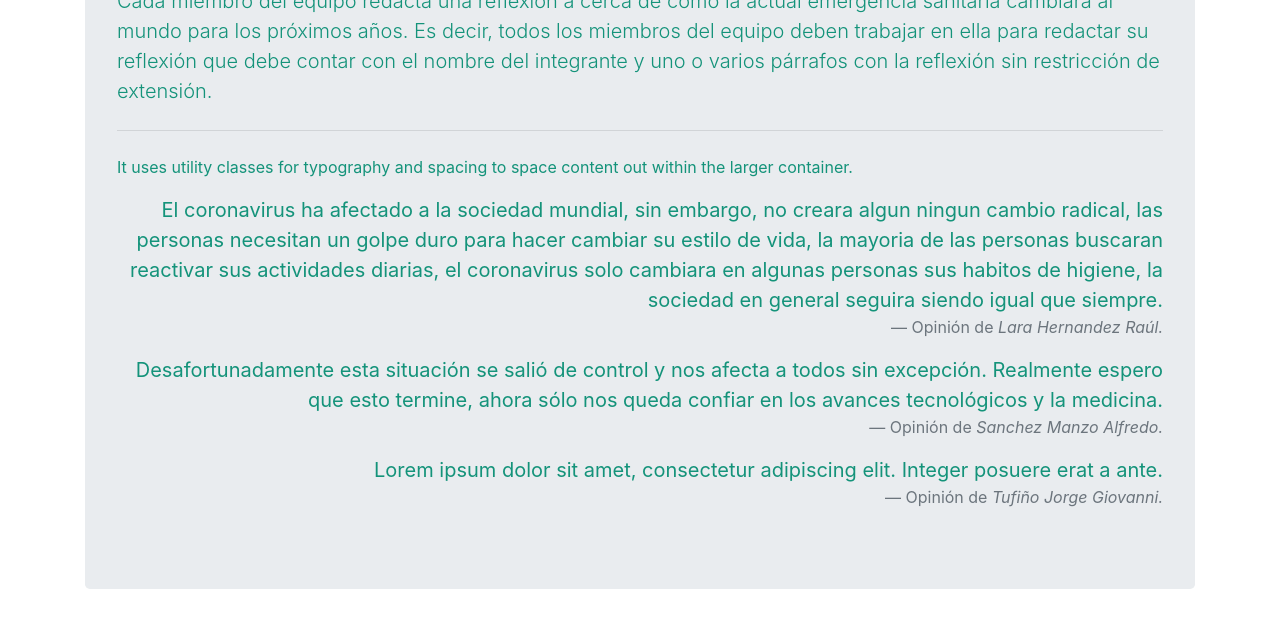
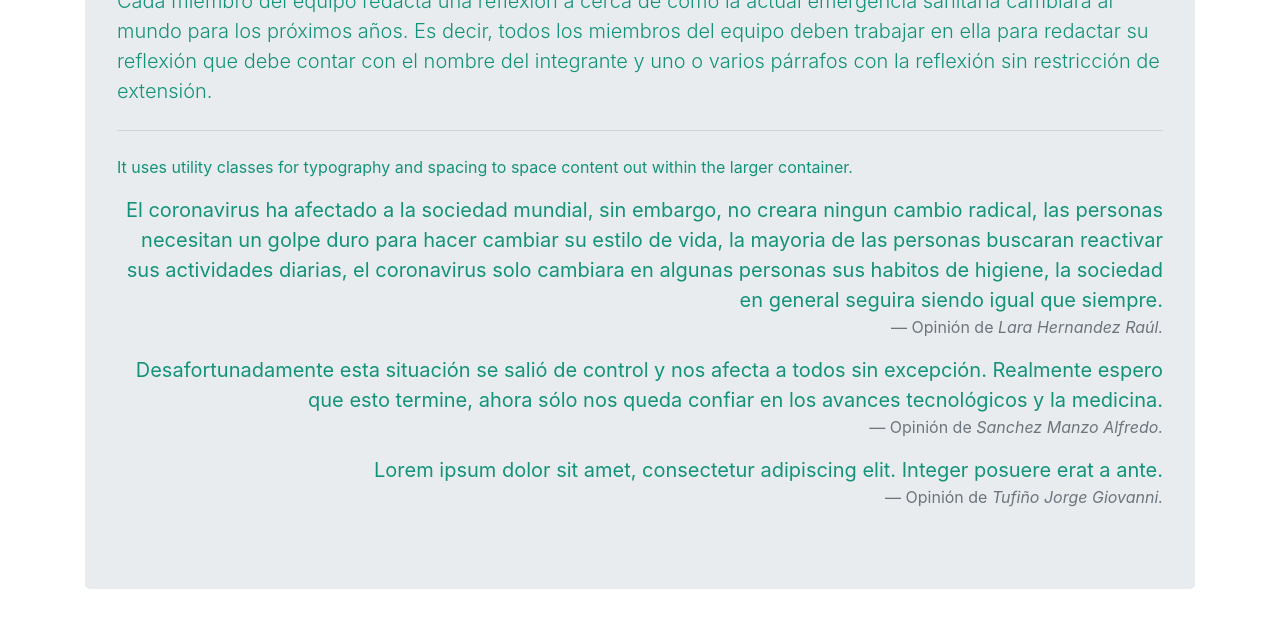
Before and after one commit to rallax-hack/tareaWebPage, a plain HTML site: page reflexion.html in a window 1280 px wide. Shown: the part 153-780 px from the top of the page. Drawn offline with Linux system fonts and the light colour scheme.

Commit message:
Comentario Raul 2

```diff
--- a/reflexion.html
+++ b/reflexion.html
@@ -14,7 +14,7 @@
  <p>It uses utility classes for typography and spacing to space content out within the larger container.</p>
 
  <blockquote class="blockquote text-right">
-  <p class="mb-0">El coronavirus ha afectado a la sociedad mundial, sin embargo, no creara algun ningun cambio radical, las personas necesitan un golpe duro para hacer cambiar su estilo de vida, la mayoria de las personas buscaran reactivar sus actividades diarias, el coronavirus solo cambiara en algunas personas sus habitos de higiene, la sociedad en general seguira siendo igual que siempre.</p>
+  <p class="mb-0">El coronavirus ha afectado a la sociedad mundial, sin embargo, no creara ningun cambio radical, las personas necesitan un golpe duro para hacer cambiar su estilo de vida, la mayoria de las personas buscaran reactivar sus actividades diarias, el coronavirus solo cambiara en algunas personas sus habitos de higiene, la sociedad en general seguira siendo igual que siempre.</p>
   <footer class="blockquote-footer">Opinión de <cite title="Source Title">Lara Hernandez Raúl.</cite></footer>
 </blockquote>
 <blockquote class="blockquote text-right">
```
